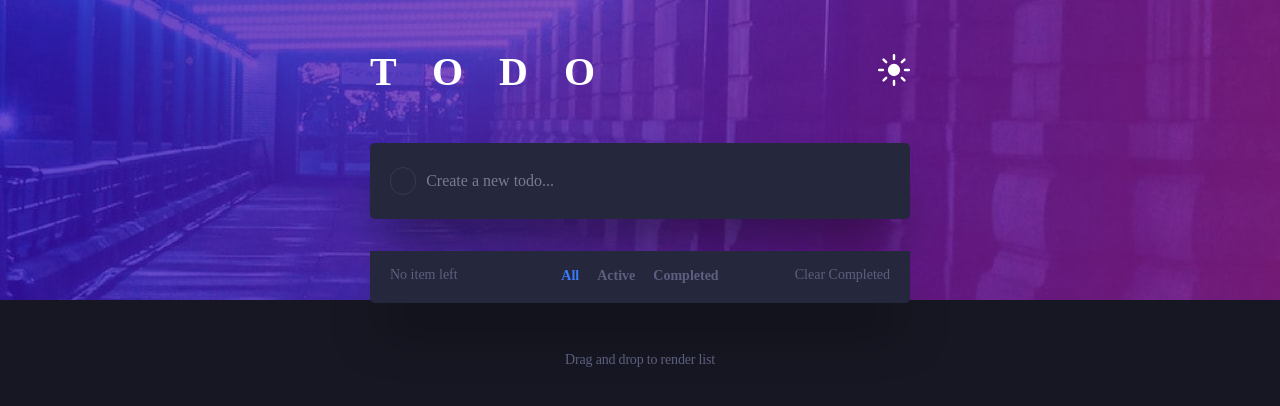
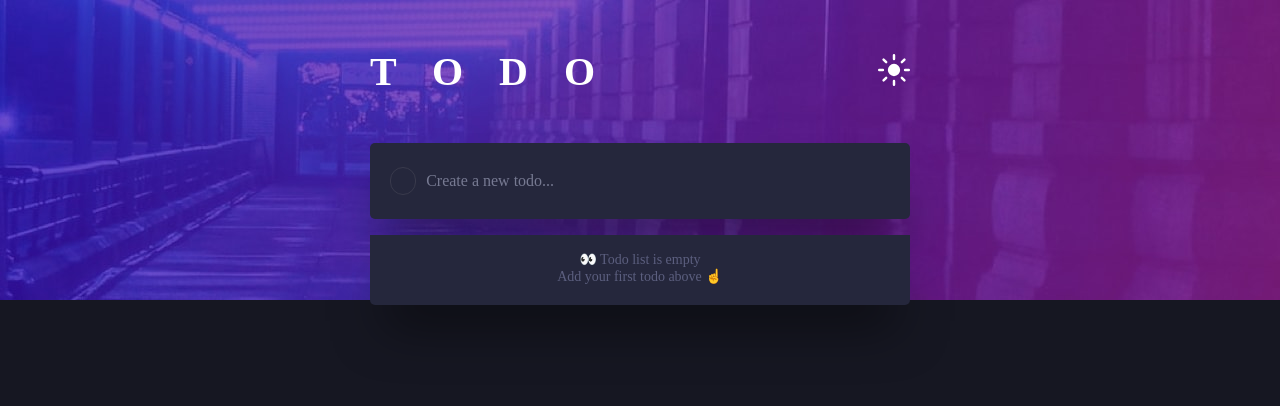
Before and after one commit to fbrzrvn/frontend-master-todo-app, a React (Create React App) app: page / in a window 1280 px wide. Shown: the top 406 px of the page. Built offline with nearby package versions, Linux system fonts and the light colour scheme.

Commit message:
feat: add conditional render for empty list

```diff
--- a/src/App.js
+++ b/src/App.js
@@ -1,5 +1,7 @@
 import React from 'react';
+import { useSelector } from 'react-redux';
 import { ThemeProvider } from 'styled-components';
+import EmptyList from './components/EmptyList';
 import Footer from './components/Footer';
 import Form from './components/Form';
 import Header from './components/Header';
@@ -14,6 +16,9 @@ import useTheme from './utils/useTheme';
 import useWindowSize from './utils/useWindowSize';
 
 const App = () => {
+  const width = useWindowSize();
+  const todos = useSelector(state => state.todos);
+
   const currentTheme = () => {
     const localTheme = localStorage.getItem('TODO_THEME');
     return localTheme || 'dark'; // set default theme to dark
@@ -22,16 +27,20 @@ const App = () => {
   const [theme, toggleTheme] = useTheme(currentTheme);
   const themeMode = theme === 'dark' ? darkTheme : lightTheme;
 
-  const width = useWindowSize();
-
   return (
     <ThemeProvider theme={themeMode}>
       <Container>
         <GlobalStyles width={width} />
         <Header theme={theme} toggleTheme={toggleTheme} />
         <Form />
-        <List />
-        <Footer />
+        {todos.length === 0 ? (
+          <EmptyList />
+        ) : (
+          <>
+            <List />
+            <Footer />
+          </>
+        )}
       </Container>
     </ThemeProvider>
   );
--- /dev/null
+++ b/src/components/EmptyList/EmplyListElements.js
@@ -0,0 +1,24 @@
+import styled from 'styled-components';
+import { MEDIA } from '../../styles/media';
+
+export const Wrapper = styled.div`
+  display: flex;
+  flex-direction: column;
+  justify-content: center;
+  align-items: center;
+  padding: 16px 20px 20px;
+  font-size: 14px;
+  color: ${({ theme }) => theme.footerText};
+  background: ${({ theme }) => theme.listBackground};
+  box-shadow: 0px 35px 50px -15px ${({ theme }) => theme.dropShadow};
+  border-radius: 0px 0px 5px 5px;
+  transition: all 1s ease;
+  ${MEDIA.small} {
+    font-size: 12px;
+    padding: 16px 24px;
+  }
+`;
+
+export const Text = styled.p`
+  align-text: center;
+`;
--- /dev/null
+++ b/src/components/EmptyList/EmptyList.js
@@ -0,0 +1,13 @@
+import React from 'react';
+import { Text, Wrapper } from './EmplyListElements';
+
+const EmptyList = () => {
+  return (
+    <Wrapper>
+      <Text>👀 Todo list is empty</Text>
+      <Text>Add your first todo above ☝️</Text>
+    </Wrapper>
+  );
+};
+
+export default EmptyList;
--- /dev/null
+++ b/src/components/EmptyList/index.js
@@ -0,0 +1,3 @@
+import EmptyList from './EmptyList';
+
+export default EmptyList;
--- a/src/components/List/List.js
+++ b/src/components/List/List.js
@@ -31,11 +31,9 @@ const List = () => {
               {...provided.droppableProps}
               ref={provided.innerRef}
             >
-              {currentTodos.length > 0
-                ? currentTodos.map((todo, index) => (
-                    <ListItem key={todo.id} todo={todo} index={index} />
-                  ))
-                : ''}
+              {currentTodos.map((todo, index) => (
+                <ListItem key={todo.id} todo={todo} index={index} />
+              ))}
               {provided.placeholder}
             </TodoList>
           )}
```
